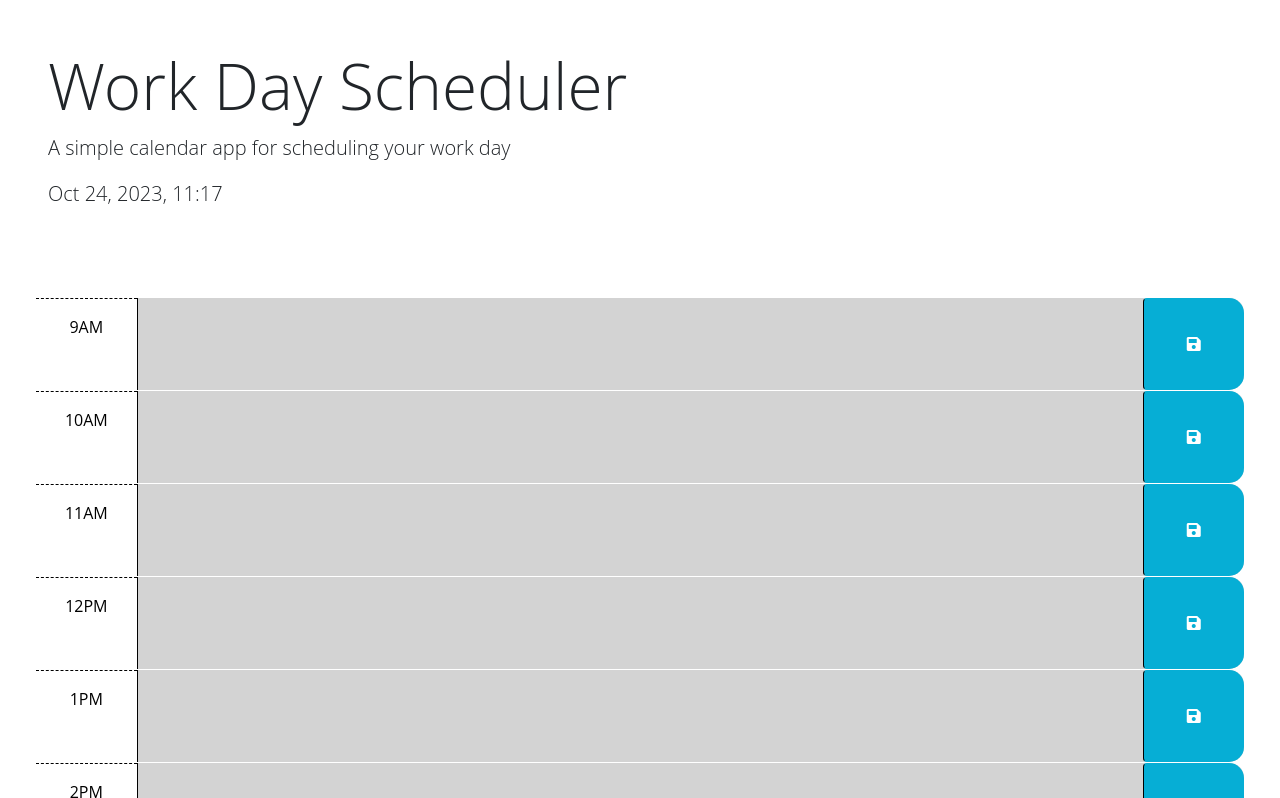
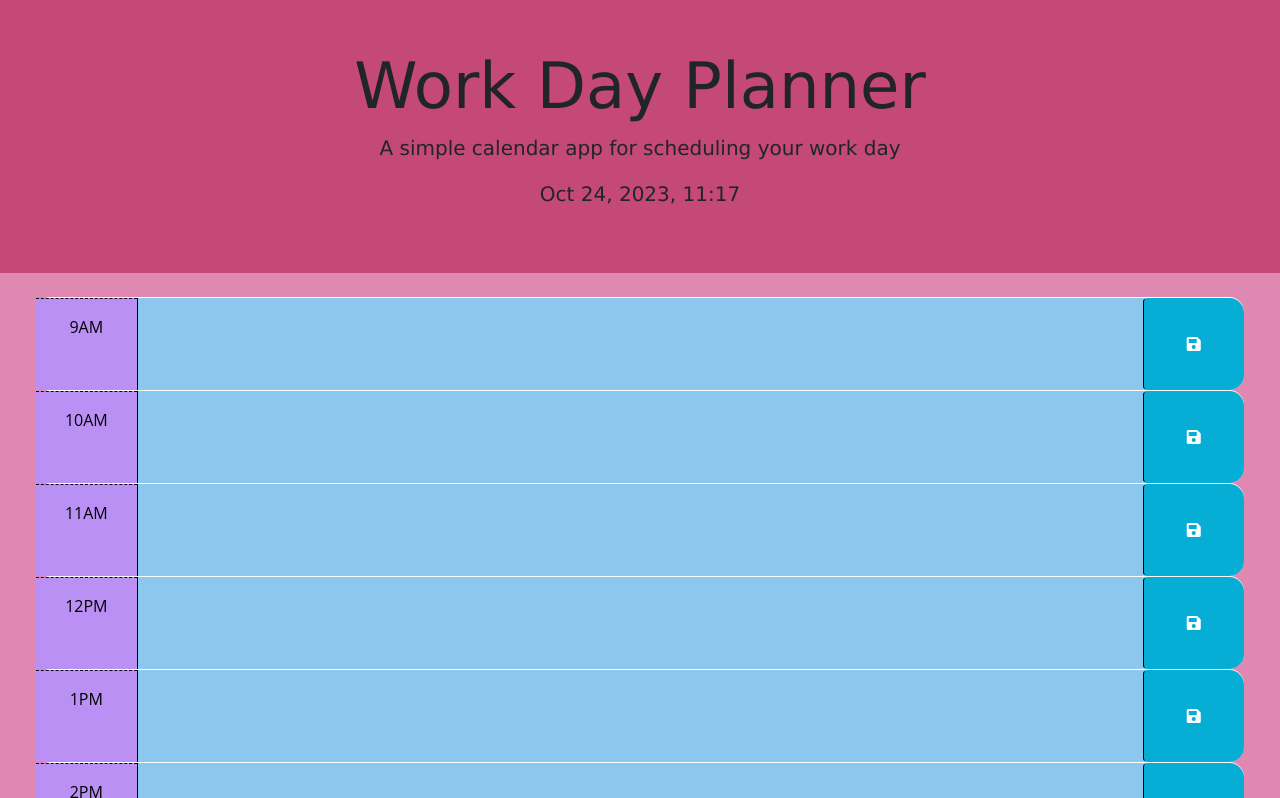
Before and after one commit to Noah-Wyche/daily-planner, a plain HTML site: page index.html in a window 1280 px wide. Shown: the top 798 px of the page. Drawn offline with nearby package versions, Linux system fonts and the light colour scheme.

Commit message:
In this commit I am cleaning up some internal elements as well as adding styling to the page itself.

```diff
--- a/assets/css/style.css
+++ b/assets/css/style.css
@@ -1,6 +1,16 @@
+header {
+    display: flex;
+    justify-content: center;
+    flex-direction: column;
+    align-items: center;
+    font-family:'Lucida Sans', 'Lucida Sans Regular', 'Lucida Grande', 'Lucida Sans Unicode', Geneva, Verdana, sans-serif;
+    background-color: rgb(196, 73, 118)
+  }
+
 body {
     font-family: 'Open Sans', sans-serif;
     font-size: 16px;
+    background-color: #df89b2;
   }
 
   textarea {
@@ -10,6 +20,7 @@ body {
     color: #000000;
     border-left: 1px solid black;
     padding: 10px;
+    background-color: rgb(140, 200, 237);
   }
 
   .description {
@@ -25,7 +36,7 @@ body {
   }
 
   .hour {
-    background-color: #ffffff;
+    background-color: #ba90f5;
     color: #000000;
     border-top: 1px dashed #000000;
   }
--- a/index.html
+++ b/index.html
@@ -1,47 +1,34 @@
 <!DOCTYPE html>
 <html lang="en">
   <head>
-    <meta charset="UTF-8" />
-    <meta name="viewport" content="width=device-width, initial-scale=1.0" />
-    <meta http-equiv="X-UA-Compatible" content="ie=edge" />
+    <meta charset="UTF-8"/>
+    <meta name="viewport" content="width=device-width, initial-scale=1.0"/>
+    <meta http-equiv="X-UA-Compatible" content="ie=edge"/>
     <link
       href="https://cdn.jsdelivr.net/npm/bootstrap@5.1.3/dist/css/bootstrap.min.css"
       rel="stylesheet"
       integrity="sha384-1BmE4kWBq78iYhFldvKuhfTAU6auU8tT94WrHftjDbrCEXSU1oBoqyl2QvZ6jIW3"
-      crossorigin="anonymous"
-    />
+      crossorigin="anonymous"/>
     <link
       rel="stylesheet"
       href="https://use.fontawesome.com/releases/v5.8.1/css/all.css"
       integrity="sha384-50oBUHEmvpQ+1lW4y57PTFmhCaXp0ML5d60M1M7uH2+nqUivzIebhndOJK28anvf"
-      crossorigin="anonymous"
-    />
+      crossorigin="anonymous"/>
     <link
       href="https://fonts.googleapis.com/css2?family=Fira+Sans:wght@400;700&display=swap"
-      rel="stylesheet"
-    />
-    <link rel="stylesheet" href="./assets/css/style.css" />
+      rel="stylesheet"/>
+    <link rel="stylesheet" href="./assets/css/style.css"/>
     <title>Work Day Scheduler</title>
   </head>
 
   <body>
     <header class="p-5 mb-4">
-      <h1 class="display-3">Work Day Scheduler</h1>
+      <h1 class="display-3">Work Day Planner</h1>
       <p class="lead">A simple calendar app for scheduling your work day</p>
       <p id="currentDay" class="lead"></p>
     </header>
     <div class="container-fluid px-5">
-      <!-- Use class for "past", "present", and "future" to apply styles to the
-        time-block divs accordingly. The javascript will need to do this by
-        adding/removing these classes on each div by comparing the hour in the
-        id to the current hour. The html provided below is meant to be an example
-        demonstrating how the css provided can be leveraged to create the
-        desired layout and colors. The html below should be removed or updated
-        in the finished product. Remember to delete this comment once the
-        code is implemented.
-        -->
 
-      <!-- Example of a past time block. The "past" class adds a gray background color. -->
       <div id="hour-9" class="row time-block present">
         <div class="col-2 col-md-1 hour text-center py-3">9AM</div>
         <textarea class="col-8 col-md-10 description" rows="3"> </textarea>
```
